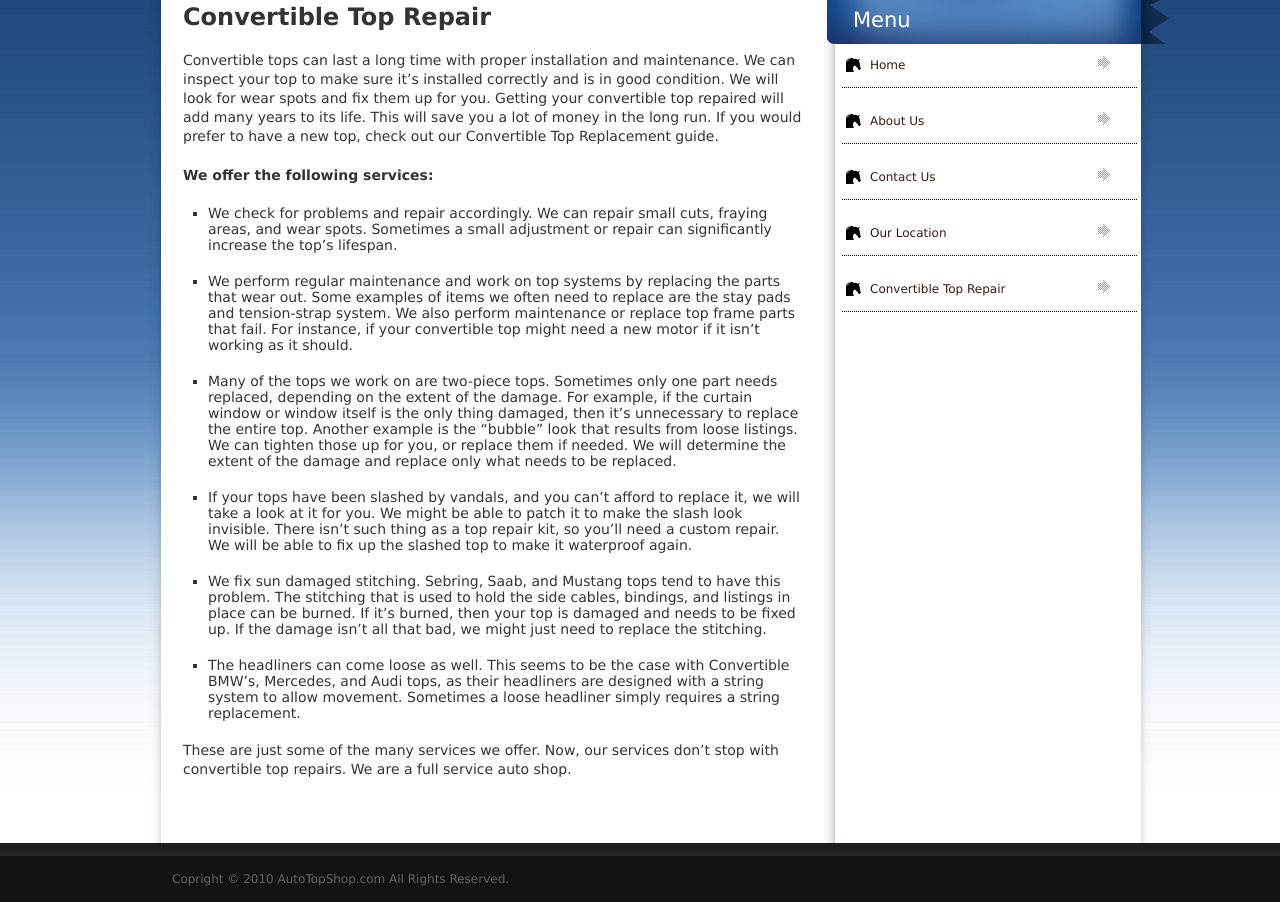
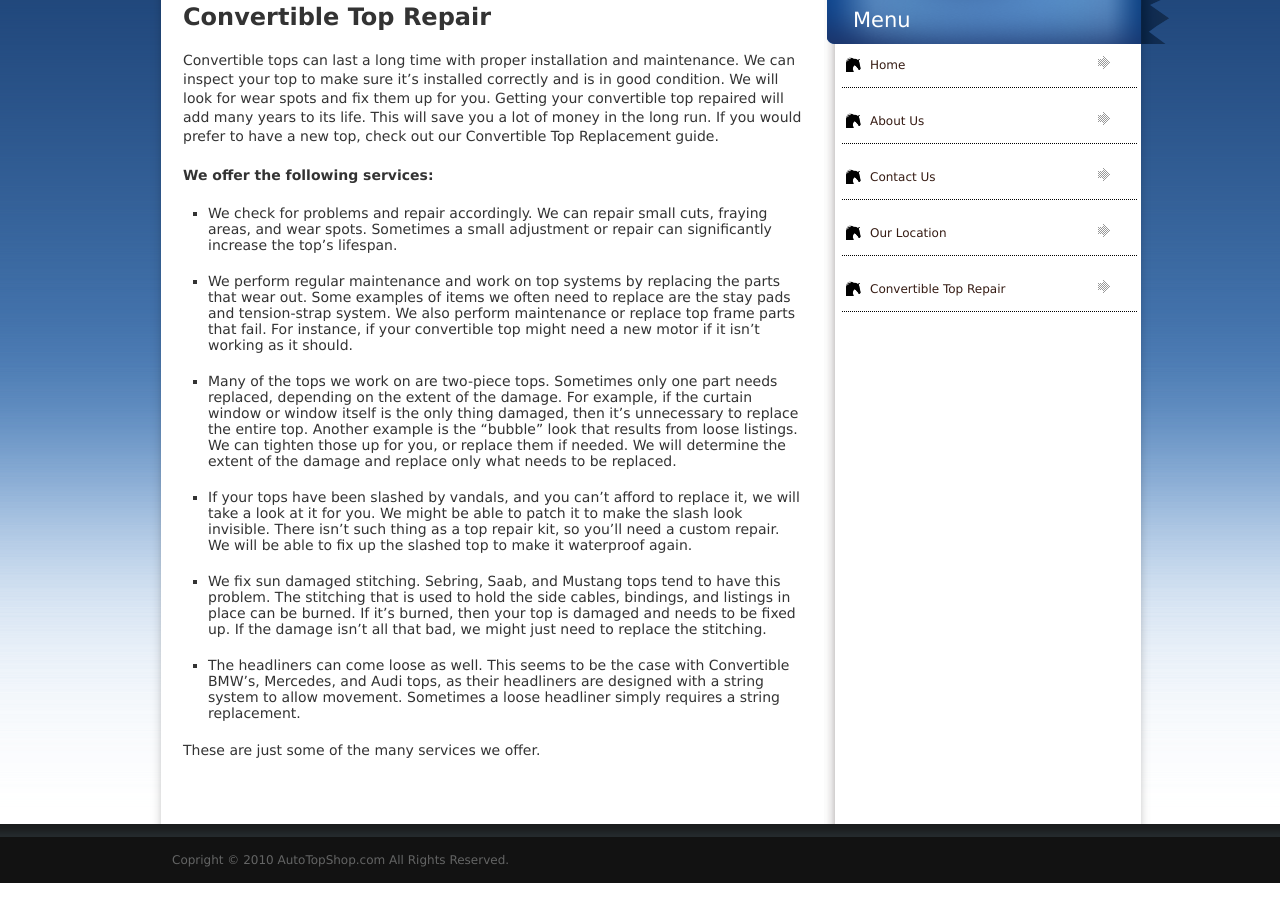
Before and after one commit to dbronnenkant/autotopshop, a plain HTML site: page convertibleTopRepair.html in a window 1280 px wide. Shown: the part 441-1343 px from the top of the page. Drawn offline with Linux system fonts and the light colour scheme.

```diff
--- a/convertibleTopRepair.html
+++ b/convertibleTopRepair.html
@@ -134,8 +134,7 @@
 											a string replacement.</li>
 									</p>
 								</ul>
-								<p>These are just some of the many services we offer. Now, our services don’t stop with convertible top repairs. We
-									are a full service auto shop. </p>
+								<p>These are just some of the many services we offer.</p>
 							</div>
 						</div>
 						<div class="page-main">
```
Also changed, not shown: ourLocation.html (+1 -1 lines).
